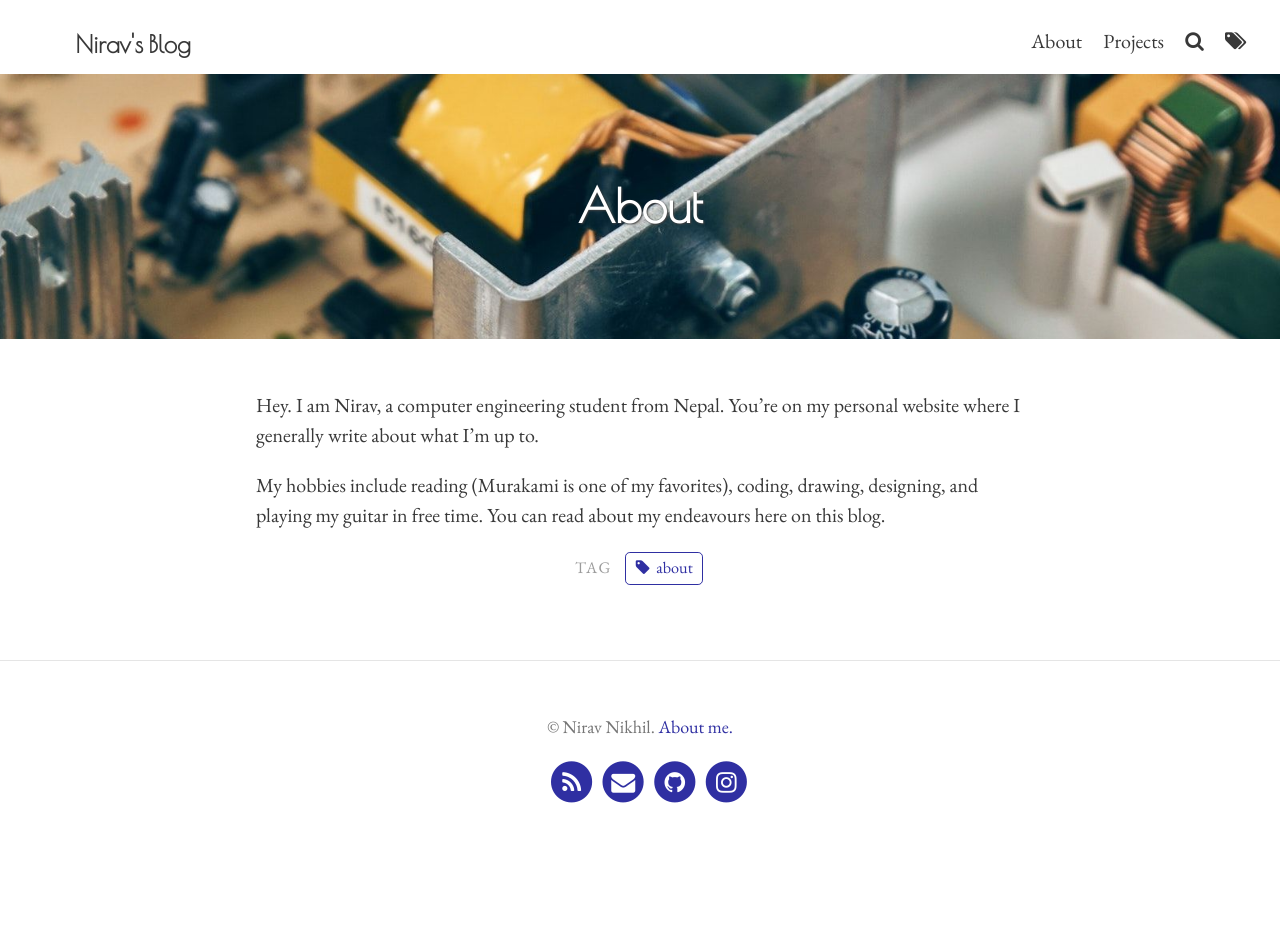
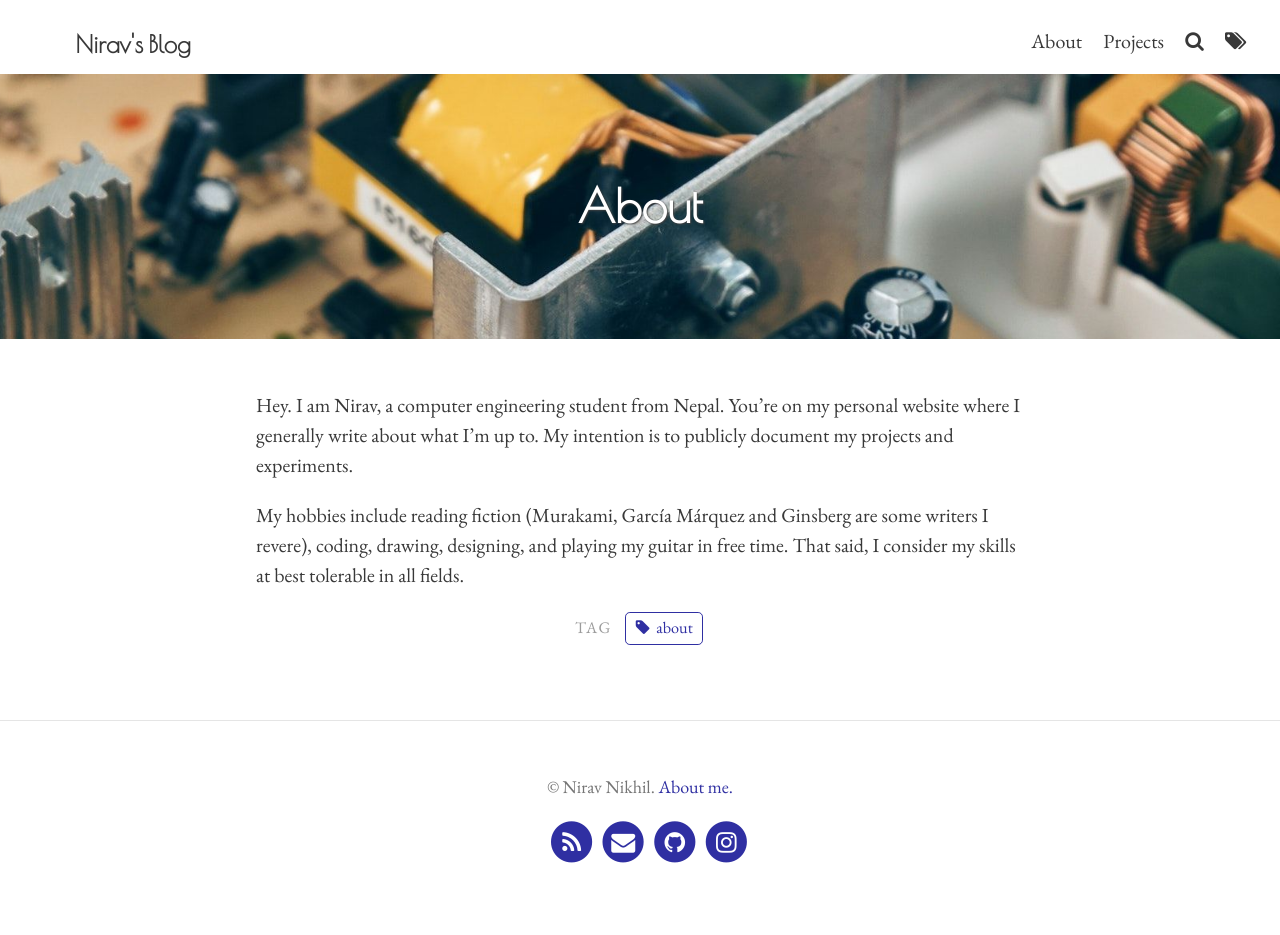
Before and after one commit to niravcodes/niravcodes.github.io, a Jekyll site: the page built from pages/about.md, in a window 1280 px wide. Built offline with Jekyll 4.4.1, drawn with Linux system fonts in a browser that asks for light colours; before the commit the page ends 900 px from its top, so only the background shows below that.

Commit message:
Update from Forestry.io - Updated about.md

```diff
--- a/pages/about.md
+++ b/pages/about.md
@@ -7,6 +7,6 @@ tags:
 - about
 
 ---
-Hey. I am Nirav, a computer engineering student from Nepal. You're on my personal website where I generally write about what I'm up to.
+Hey. I am Nirav, a computer engineering student from Nepal. You're on my personal website where I generally write about what I'm up to. My intention is to publicly document my projects and experiments.
 
-My hobbies include reading (Murakami is one of my favorites), coding, drawing, designing, and playing my guitar in free time. You can read about my endeavours here on this blog.
+My hobbies include reading fiction (Murakami, García Márquez and Ginsberg are some writers I revere), coding, drawing, designing, and playing my guitar in free time. That said, I consider my skills at best tolerable in all fields.
```
